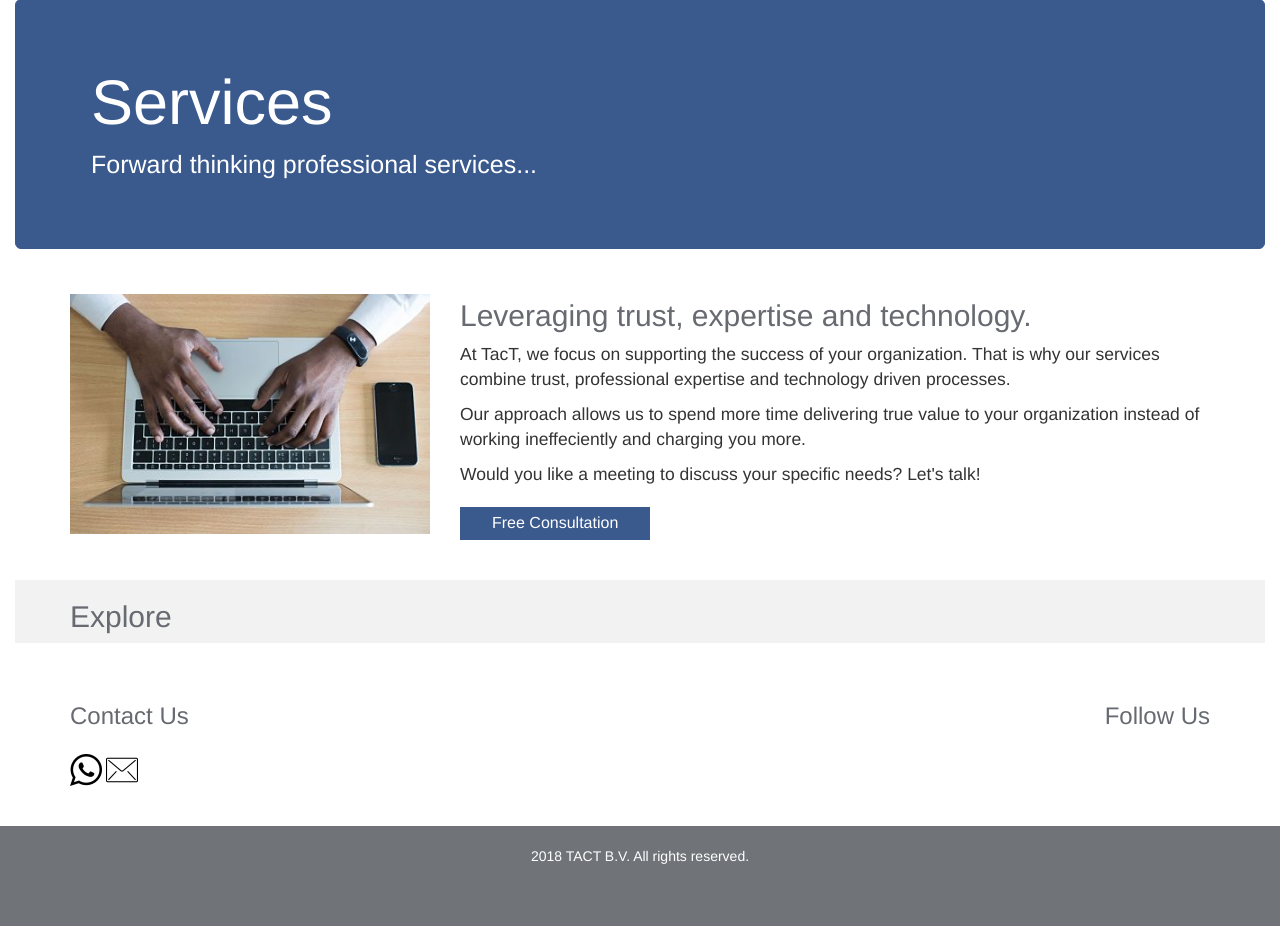
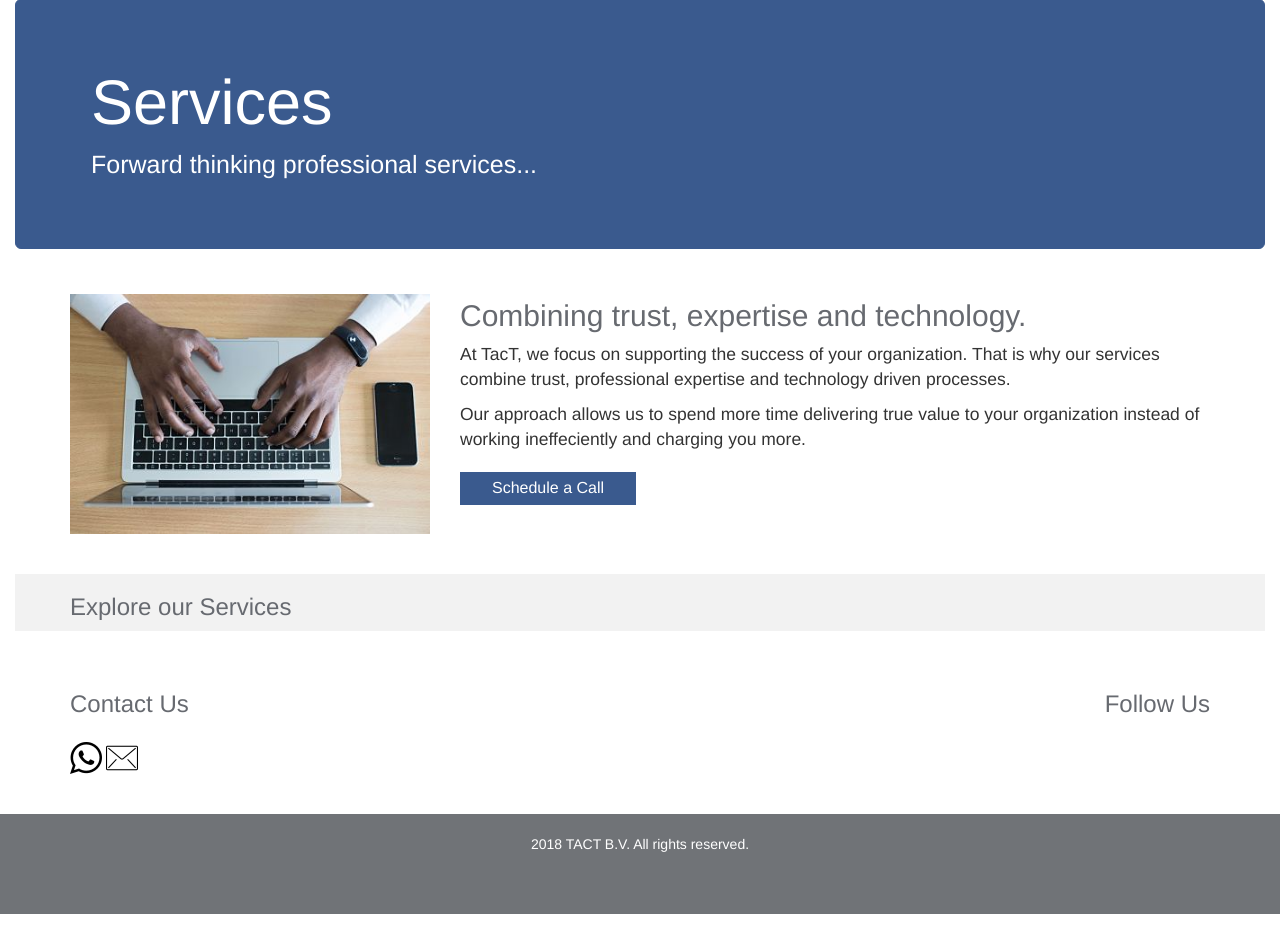
Before and after one commit to KenyattaDaniel/tact_web, a Django app: page /services/ in a window 1280 px wide. Shown: the part 72-998 px from the top of the page. Run offline with Django 3.2, Linux system fonts and the light colour scheme; data that the repository does not hold is empty; some libraries are stand-ins or nearby versions.

Commit message:
Redesign Services Pages

```diff
--- a/core/templates/core/about.html
+++ b/core/templates/core/about.html
@@ -5,7 +5,7 @@
 {% block hero %}
 
 	<div class="row">
-		<div class="col-lg-6 col-md-6 col-xs-12 text-left">
+		<div class="col-lg-12 col-md-12 col-xs-12 text-left">
 			<h1>About Us</h1>
 			<p>Discover why, how and what we do...</p>
 		</div>
--- a/core/templates/core/contact.html
+++ b/core/templates/core/contact.html
@@ -5,7 +5,7 @@
 {% block hero %}
 
 	<div class="row">
-		<div class="col-lg-6 col-md-6 col-xs-12 text-left">
+		<div class="col-lg-12 col-md-12 col-xs-12 text-left">
 			<h1>Contact</h1>
 			<p>Do you have any questions or feedback for us?</p>
 		</div>
--- a/services/models.py
+++ b/services/models.py
@@ -11,7 +11,7 @@ class Category(TimeStampedModel):
     owner = models.ForeignKey(User, on_delete=models.CASCADE)
     title = models.CharField(max_length=50, blank=True, default='')
     subtitle = models.CharField(max_length=50, blank=True, default='')
-    desc = models.TextField()
+    desc = models.TextField(blank=True, default='')
     slug = models.SlugField(default='')
 
     def save(self, *args, **kwargs):
@@ -34,7 +34,7 @@ class Service(TimeStampedModel):
     category = models.ForeignKey(Category, on_delete=models.CASCADE)
     title = models.CharField(max_length=50, blank=True, default='')
     subtitle = models.CharField(max_length=50, blank=True, default='')
-    desc = models.TextField()
+    desc = models.TextField(blank=True, default='')
     slug = models.SlugField(default='')
 
     def save(self, *args, **kwargs):
@@ -72,7 +72,7 @@ class Package(TimeStampedModel):
     owner = models.ForeignKey(User, on_delete=models.CASCADE)
     service = models.ForeignKey(Service, on_delete=models.CASCADE)
     title = models.CharField(max_length=50, blank=True, default='')
-    desc = models.TextField()
+    desc = models.TextField(blank=True, default='')
     price = models.DecimalField(max_digits=6, decimal_places=2)
     bill_frequency = models.CharField(max_length=10, choices=BILL_FREQUENCY_CHOICES, default=MONTHLY)
     url = models.URLField(max_length=128, db_index=True,unique=True,blank=True)
--- a/services/templates/services/categories.html
+++ b/services/templates/services/categories.html
@@ -5,7 +5,7 @@
 {% block hero %}
 
 	<div class="row">
-		<div class="col-lg-6 col-md-6 col-xs-12 text-left">
+		<div class="col-lg-12 col-md-12 col-xs-12 text-left">
 			<h1>Services</h1>
 			<p>Forward thinking professional services...</p>
 		</div>
@@ -22,14 +22,12 @@
 			<img src="{% static 'img/working.jpg'  %}">
 		</div>
 		<div class="col-lg-8 col-md-8 col-xs-12">
-			<h2>Leveraging trust, expertise and technology.</h2>
+			<h2>Combining trust, expertise and technology.</h2>
 			<p>At TacT, we focus on supporting the success of your organization. That is why our services combine trust, professional expertise and technology driven processes.</p>
 
 			<p>Our approach allows us to spend more time delivering true value to your organization instead of working ineffeciently and charging you more.</p>
 
-			<p>Would you like a meeting to discuss your specific needs? Let's talk!</p>
-
-			<a href="https://tact.timetap.com/" target="_blank"><button type="button">Free Consultation</button></a>
+			<a href="https://tact.timetap.com/" target="_blank"><button type="button">Schedule a Call</button></a>
 		</div>
 	</div>
 
@@ -39,15 +37,15 @@
 {% block options %}
 
 	<div class="row">
-        <div class="col-lg-6 col-md-6 col-xs-12">
-            <h2>Explore</h2>
+        <div class="col-lg-12 col-md-12 col-xs-12 text-left">
+            <h3>Explore our Services</h3>
         </div>
     </div>
 
 
 	<div class="row">
 		{% for category in categories %}
-			<div class="col-lg-6 col-md-6 col-sm-6 col-xs-12 text-left">
+			<div class="col-lg-4 col-md-4 col-sm-6 col-xs-12 text-left">
 				<h3>
 					<a href="{% url 'services:category' category.slug %}">{{ category.title }}</a>
 				</h3>
--- a/services/templates/services/category.html
+++ b/services/templates/services/category.html
@@ -5,7 +5,7 @@
 {% block hero %}
 
 	<div class="row">
-		<div class="col-lg-6 col-md-6 col-xs-12 text-left">
+		<div class="col-lg-12 col-md-12 col-xs-12 text-left">
 			<h1>{{ category|title }}</h1>
 			<p>{{ category.subtitle }}</p>
 		</div>
@@ -29,7 +29,7 @@
 
 	<div class="row">
 		{% for service in services %}
-			<div class="col-lg-6 col-md-6 col-sm-6 col-xs-12">
+			<div class="col-lg-4 col-md-4 col-sm-6 col-xs-12">
 				<h3>
 					<a href="{% url 'services:service' category.slug service.slug %}">{{ service.title }}</a>
 				</h3>
```
Also changed, not shown: services/templates/services/service.html (+8 -4 lines), services/migrations/0007_auto_20200204_1157.py (added).
